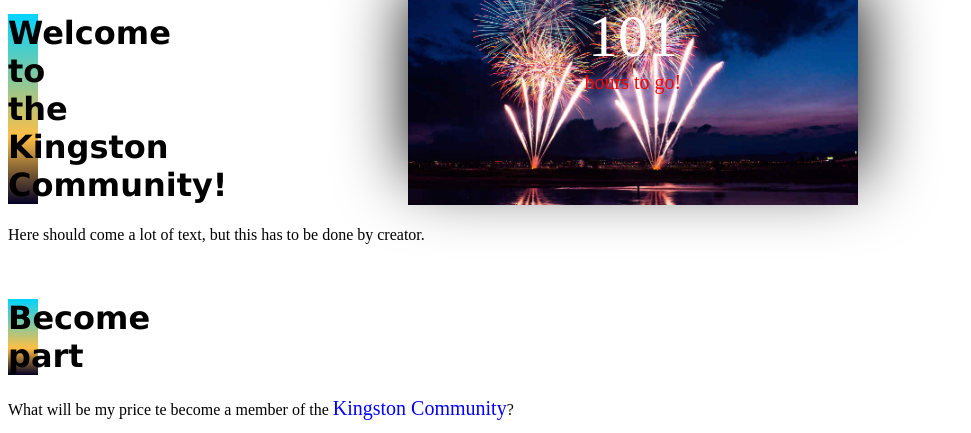
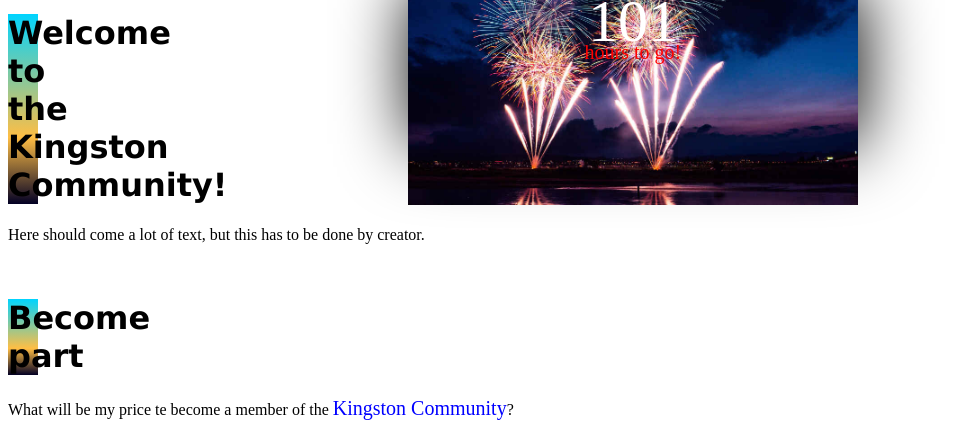
Before and after one commit to calendarsandMORE/crafterkb, a plain HTML site: page index.htm in a window 1280 px wide. Shown: the part 303-736 px from the top of the page, without its empty margins (0-971 px from the left). Drawn offline with Linux system fonts and the light colour scheme; a web font is replaced by a local one.

Commit message:
Update styles.css

```diff
--- a/styles.css
+++ b/styles.css
@@ -29,7 +29,7 @@ margin: -10px 0px -10px 0px;
 text-align: center;
 color: white;
 font-size: 60px;
-margin: 0;
+margin: -15px;
 }
 
 .kerstdef {
```
